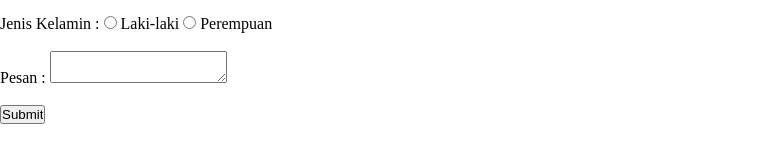
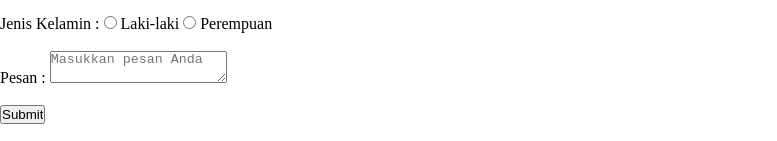
Before and after one commit to immanueljustinn/latihan1-revou, a plain HTML site: page practice form and table/index.html in a window 1280 px wide. Shown: the part 195-336 px from the top of the page, without its empty margins (0-777 px from the left). Drawn offline with Linux system fonts and the light colour scheme.

Commit message:
fourth commit

```diff
--- a/practice form and table/index.html
+++ b/practice form and table/index.html
@@ -23,7 +23,7 @@
         <input type="radio" id="perempuan">
         <label for="perempuan">Perempuan</label> <br> <br>
         <label for="pesan">Pesan :</label>
-        <textarea name="" id=""></textarea> <br> <br>
+        <textarea name="" id="" placeholder="Masukkan pesan Anda"></textarea> <br> <br>
         <input type="button" value="Submit">
     </form> <br> <br>
 
```
